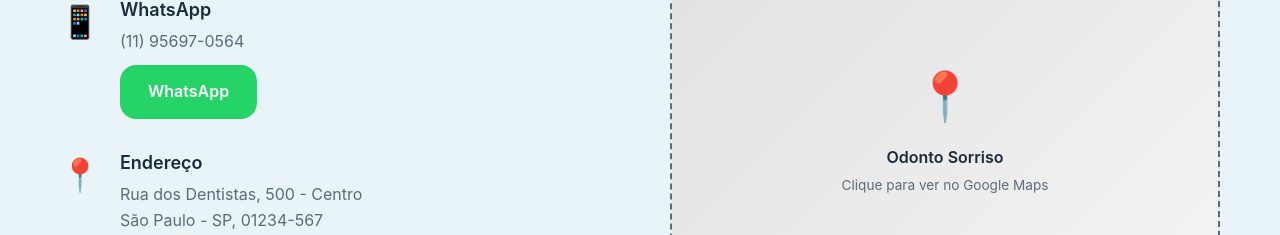
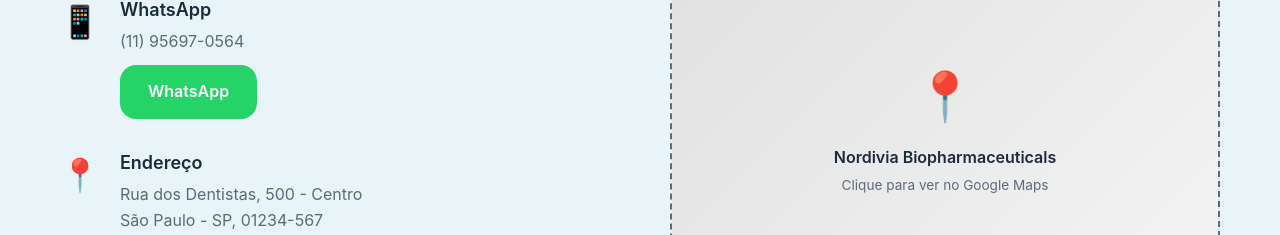
Before and after one commit to Geilson-hub/-NordiviaBiopharmaceutica, a plain HTML site: page index.html in a window 1280 px wide. Shown: the part 7363-7598 px from the top of the page. Drawn offline with Linux system fonts and the light colour scheme.

Commit message:
Atualização do maps

```diff
--- a/index.html
+++ b/index.html
@@ -539,7 +539,7 @@
                     <!-- Bloco simulando mapa -->
                     <div class="mapa-placeholder">
                         <div class="mapa-pin">📍</div>
-                        <p>Odonto Sorriso</p>
+                        <p>Nordivia Biopharmaceuticals</p>
                         <span>Clique para ver no Google Maps</span>
                     </div>
                 </div>
```
